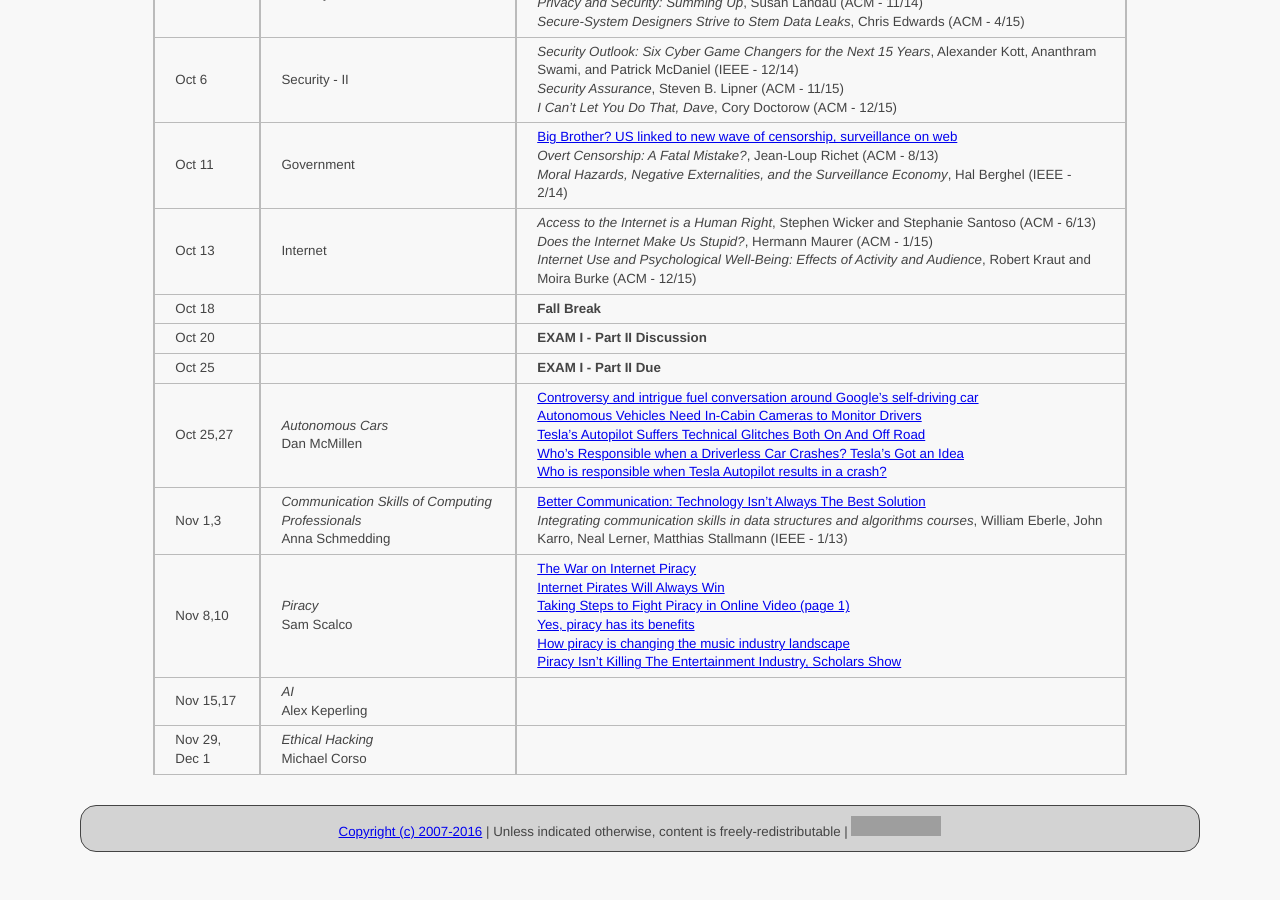
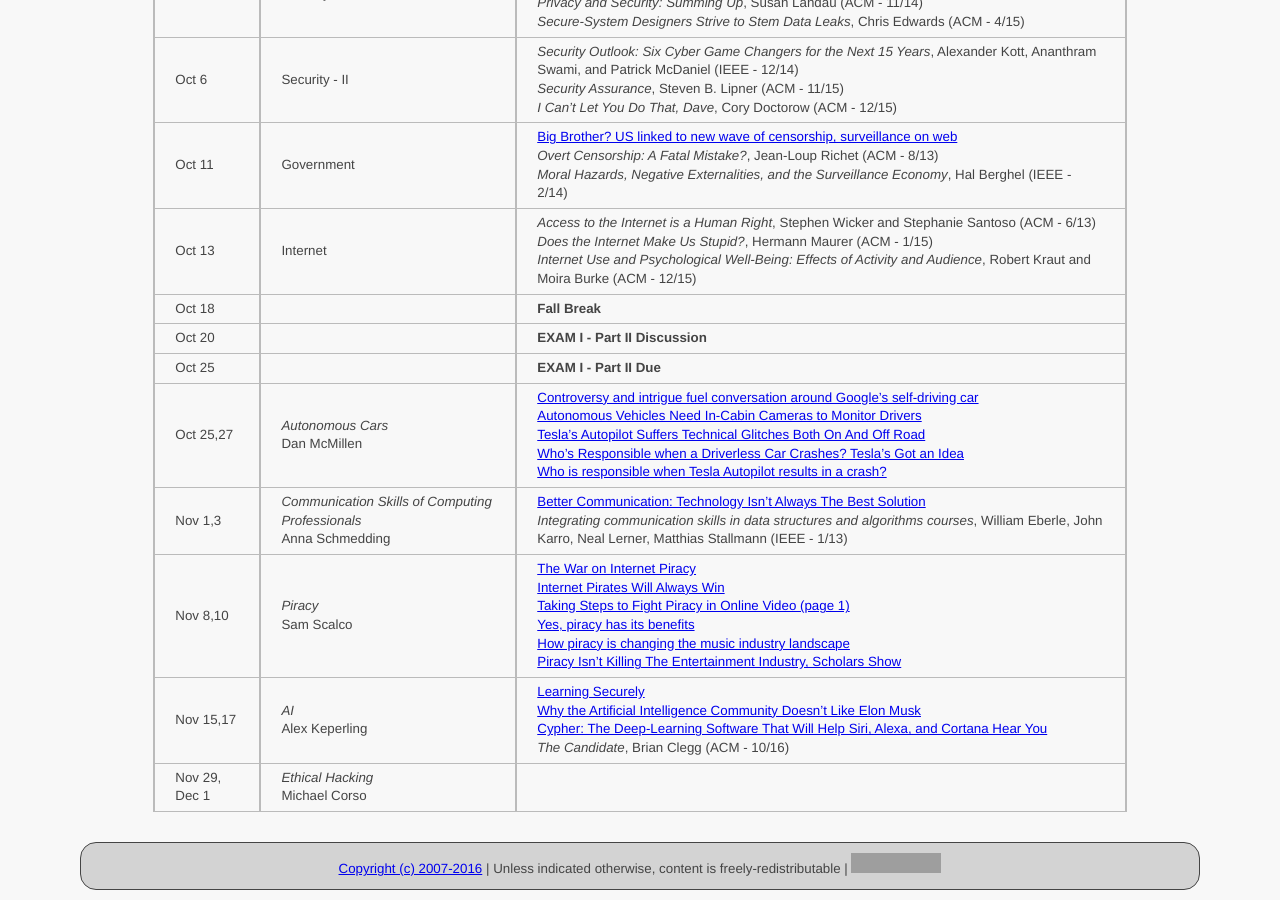
Before and after one commit to ycpcs/cs456-fall2016, a Jekyll site: the page built from schedule/index.md, in a window 1280 px wide and 900 px high, scrolled down 819 px. Built offline with Jekyll 4.4.1, drawn with Linux system fonts in a browser that asks for light colours; before the commit the page ends 1681 px from its top, so only the background shows below that; grey boxes are pictures that could not be loaded.

Commit message:
add AI
add AI

```diff
--- a/schedule/index.md
+++ b/schedule/index.md
@@ -33,7 +33,7 @@ All reading materials can be accessed via [Schmidt Library](http://library.ycp.e
 > Oct 25,27 | *Autonomous Cars* <br /> Dan McMillen | [Controversy and intrigue fuel conversation around Google's self-driving car](https://www.proopinion.com/en/blog/controversy-and-intrigue-fuel-conversation-around-googles-selfdriving-car) <br /> [Autonomous Vehicles Need In-Cabin Cameras to Monitor Drivers](http://spectrum.ieee.org/cars-that-think/transportation/self-driving/autonomous-vehicles-need-incabin-cameras-to-monitor-drivers) <br /> [Tesla’s Autopilot Suffers Technical Glitches Both On And Off Road](http://glitch.news/2015-10-22-teslas-autopilot-suffers-technical-glitches-both-on-and-off-road.html) <br /> [Who’s Responsible when a Driverless Car Crashes? Tesla’s Got an Idea](http://www.wsj.com/articles/tesla-electric-cars-soon-to-sport-autopilot-functions-such-as-passing-other-vehicles-1431532720) <br /> [Who is responsible when Tesla Autopilot results in a crash?](http://www.teslarati.com/responsible-tesla-autopilot-crash-accidents/) |
 > Nov 1,3   | *Communication Skills of Computing Professionals* <br /> Anna Schmedding | [Better Communication: Technology Isn't Always The Best Solution](http://www.forbes.com/sites/ciocentral/2011/01/04/better-communication-technology-isnt-always-the-best-solution/#46618fd83869) <br /> *Integrating communication skills in data structures and algorithms courses*, William Eberle, John Karro, Neal Lerner, Matthias Stallmann (IEEE - 1/13)|
 > Nov 8,10  | *Piracy* <br /> Sam Scalco | [The War on Internet Piracy](https://www.bloomberg.com/gadfly/articles/2016-03-23/google-and-media-titans-clash-in-a-war-on-internet-piracy) <br /> [Internet Pirates Will Always Win](http://www.nytimes.com/2012/08/05/sunday-review/internet-pirates-will-always-win.html) <br /> [Taking Steps to Fight Piracy in Online Video (page 1)](http://www.streamingmedia.com/Articles/ReadArticle.aspx?ArticleID=90584&PageNum=1) <br /> [Yes, piracy has its benefits](http://www.businesscircle.com.my/yes-piracy-has-its-benefits/) <br /> [How piracy is changing the music industry landscape](http://theconversation.com/how-piracy-is-changing-the-music-industry-landscape-31919) <br /> [Piracy Isn’t Killing The Entertainment Industry, Scholars Show](https://torrentfreak.com/piracy-isnt-hurting-the-entertainment-industry-121003/) |
-> Nov 15,17 | *AI* <br /> Alex Keperling |  |
+> Nov 15,17 | *AI* <br /> Alex Keperling | [Learning Securely](http://cacm.acm.org/magazines/2016/11/209133-learning-securely/fulltext) <br /> [Why the Artificial Intelligence Community Doesn't Like Elon Musk](https://www.inverse.com/article/23048-elon-musk-artificial-intelligence) <br /> [Cypher: The Deep-Learning Software That Will Help Siri, Alexa, and Cortana Hear You](http://spectrum.ieee.org/at-work/start-ups/cypher-the-deeplearning-software-that-will-help-siri-alexa-and-cortana-hear-you) <br /> *The Candidate*, Brian Clegg (ACM - 10/16) |
 > Nov 29, Dec 1 | *Ethical Hacking* <br /> Michael Corso |  |
 
 
```
